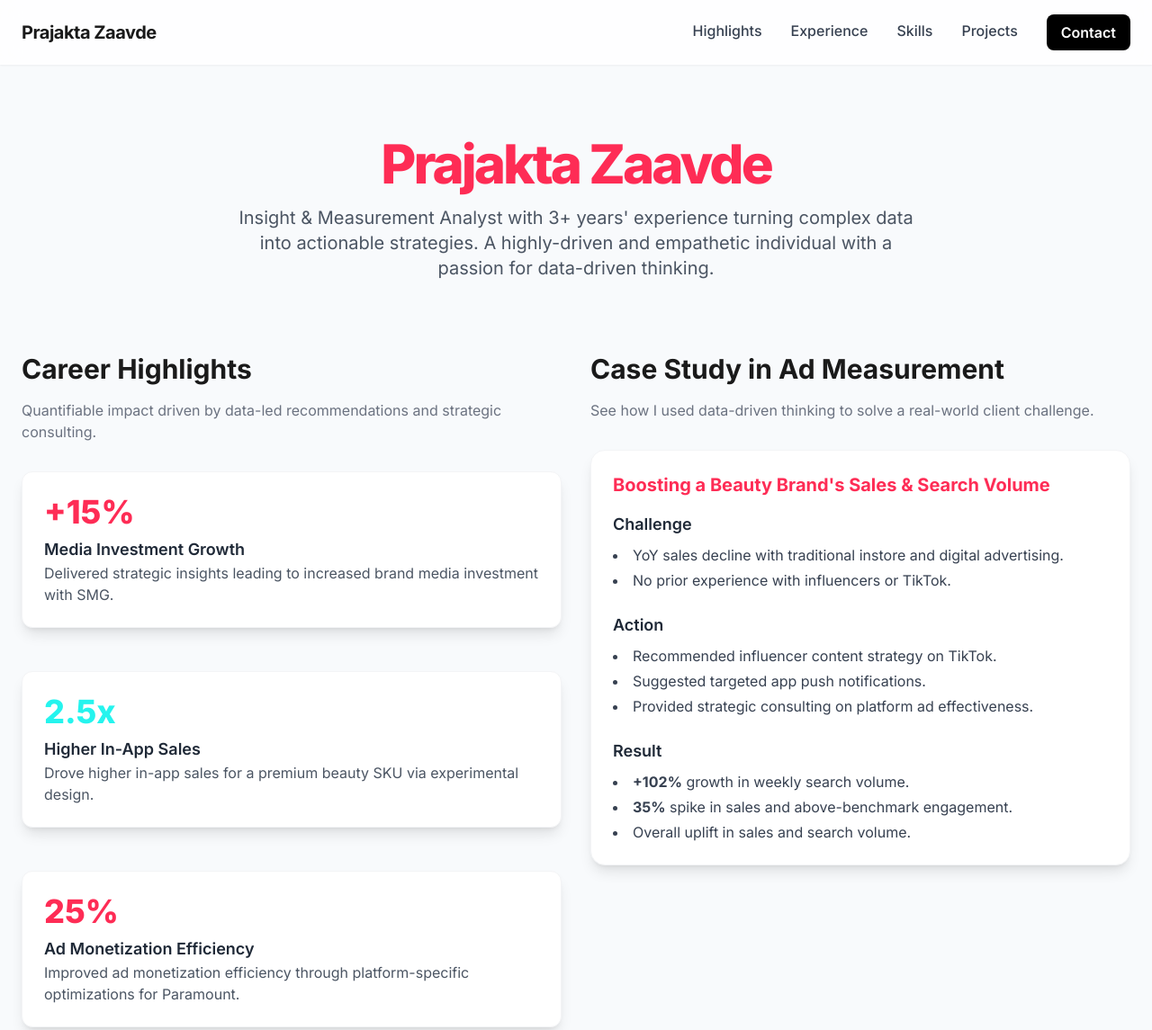
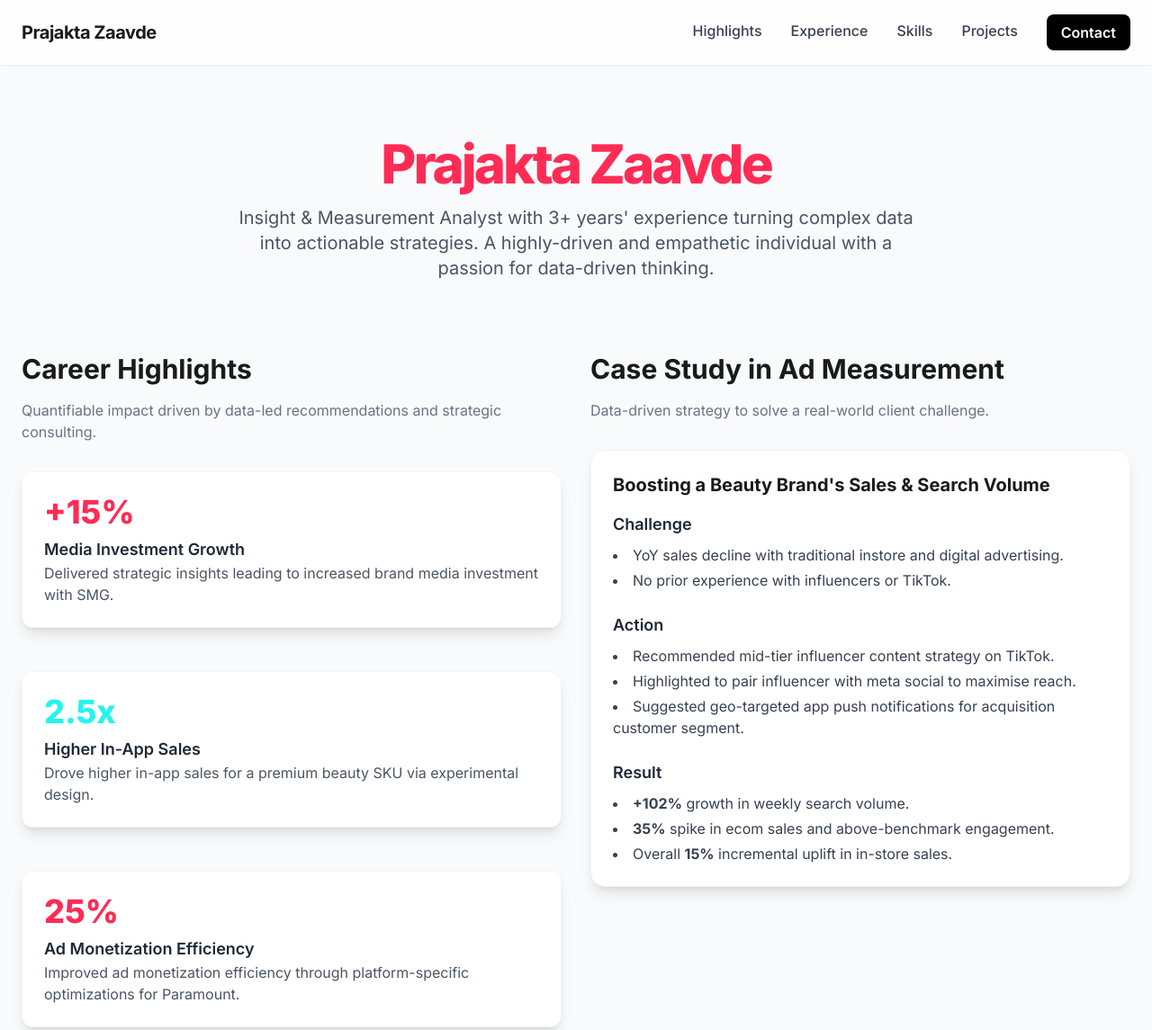
Before and after one commit to Prajaktahz/My-Profile, a plain HTML site: page index.html in a window 1280 px wide. Shown: the top 1145 px of the page at 90% size. Drawn offline with nearby package versions, Linux system fonts and the light colour scheme.

Commit message:
Update index.html

```diff
--- a/index.html
+++ b/index.html
@@ -128,9 +128,9 @@
 
                 <div class="md:w-1/2 mt-12 md:mt-0" id="case-study">
                     <h3 class="text-3xl font-bold mb-4">Case Study in Ad Measurement</h3>
-                    <p class="text-gray-500 mb-8">See how I used data-driven thinking to solve a real-world client challenge.</p>
+                    <p class="text-gray-500 mb-8">Data-driven strategy to solve a real-world client challenge.</p>
                     <div class="bg-white rounded-2xl shadow-lg border border-gray-100 p-6">
-                       <span class="tiktok-magenta"> <h4 class="text-xl font-bold mb-4">Boosting a Beauty Brand's Sales & Search Volume</h4></span>
+                       <h4 class="text-xl font-bold mb-4">Boosting a Beauty Brand's Sales & Search Volume</h4>
                         <div class="space-y-6">
                             <div>
                                 <p class="text-lg font-semibold text-gray-800 mb-2">Challenge</p>
@@ -142,17 +142,17 @@
                             <div>
                                 <p class="text-lg font-semibold text-gray-800 mb-2">Action</p>
                                 <ul class="list-disc list-inside space-y-1 text-gray-700">
-                                    <li>Recommended influencer content strategy on TikTok.</li>
-                                    <li>Suggested targeted app push notifications.</li>
-                                    <li>Provided strategic consulting on platform ad effectiveness.</li>
+                                    <li>Recommended mid-tier influencer content strategy on TikTok.</li>
+                                    <li>Highlighted to pair influencer with meta social to maximise reach.</li>
+                                    <li>Suggested geo-targeted app push notifications for acquisition customer segment.</li>
                                 </ul>
                             </div>
                             <div>
                                 <p class="text-lg font-semibold text-gray-800 mb-2">Result</p>
                                 <ul class="list-disc list-inside space-y-1 text-gray-700">
                                     <li><strong>+102%</strong> growth in weekly search volume.</li>
-                                    <li><strong>35%</strong> spike in sales and above-benchmark engagement.</li>
-                                    <li>Overall uplift in sales and search volume.</li>
+                                    <li><strong>35%</strong> spike in ecom sales and above-benchmark engagement.</li>
+                                    <li>Overall <strong>15%</strong> incremental uplift in in-store sales.</li>
                                 </ul>
                             </div>
                         </div>
@@ -280,7 +280,7 @@
 
     <footer class="bg-gray-100 mt-20">
         <div class="container mx-auto px-6 py-6 text-center text-gray-500 text-sm">
-            <p>&copy; 2025 Prajakta Zaavde. Interactive CV designed for TikTok.</p>
+            <p>&copy; 2025 Prajakta Zaavde CV.</p>
         </div>
     </footer>
 
```
